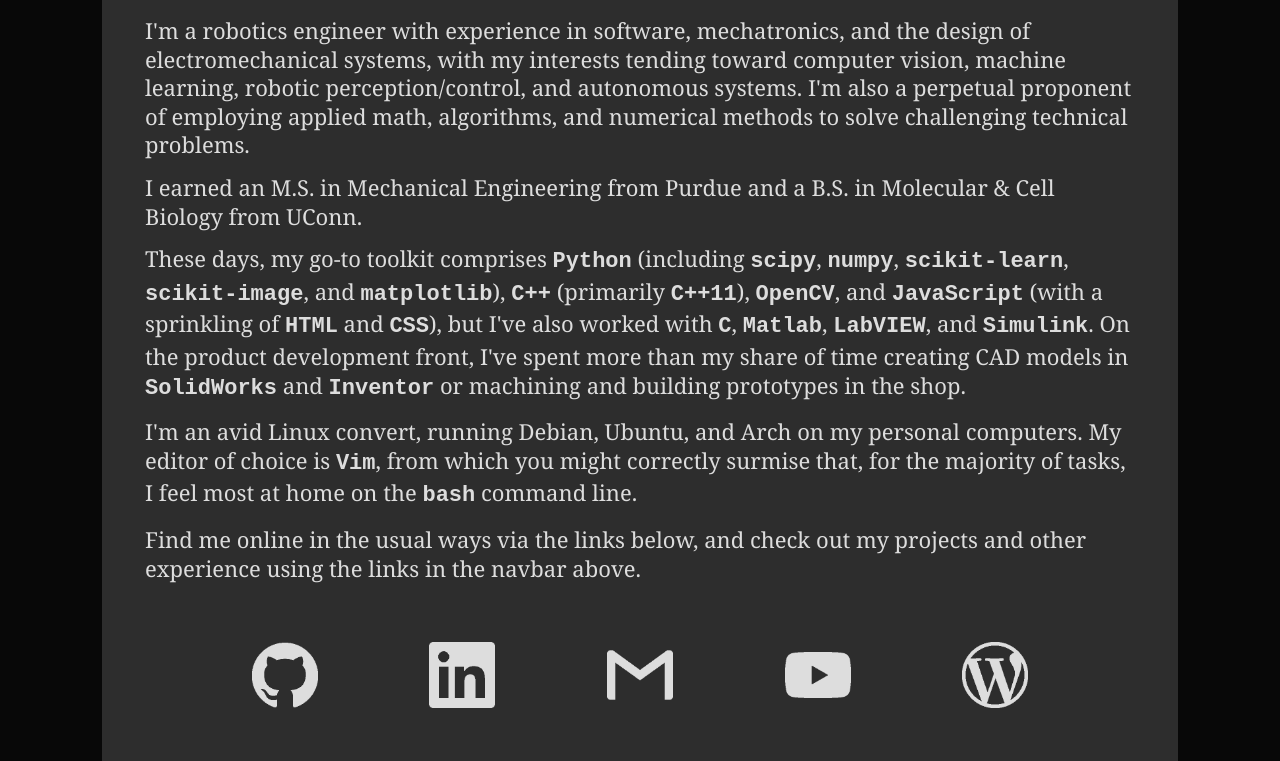
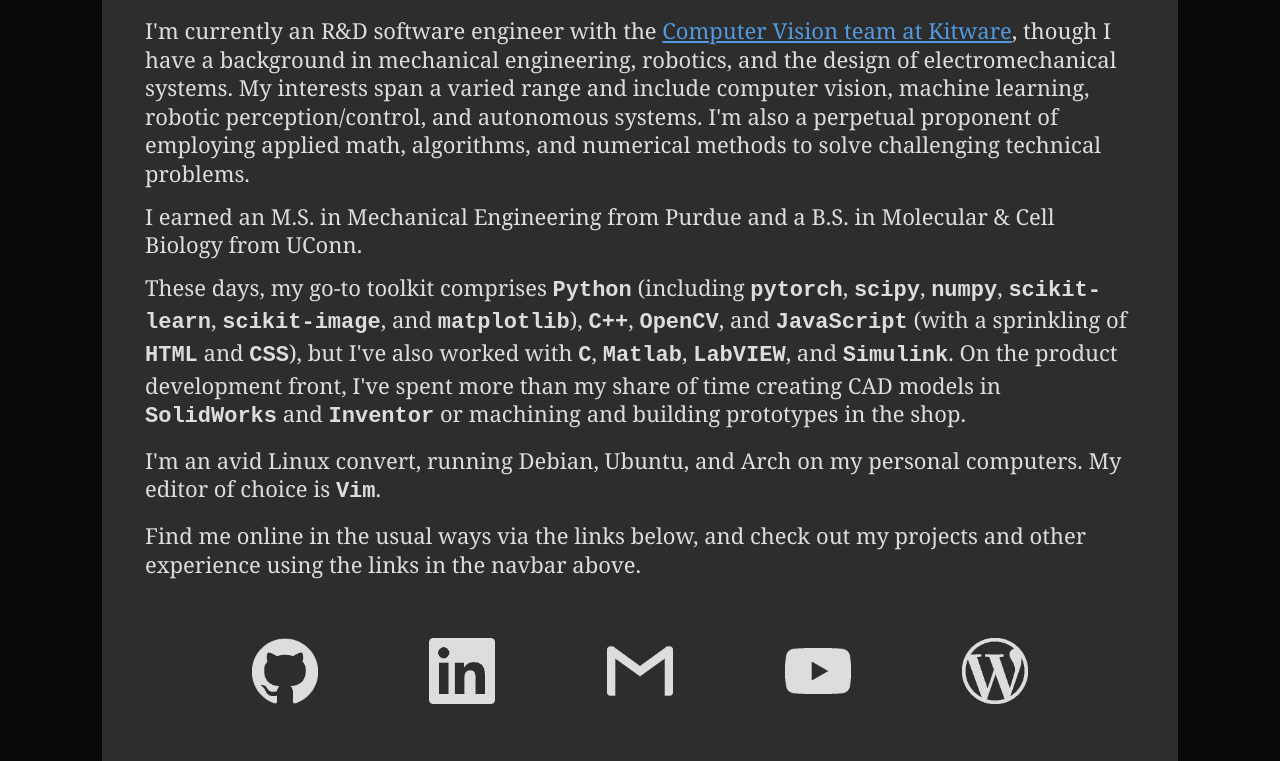
Before and after one commit to nrsyed/nrsyed.me, a plain HTML site: page public_html/index.html in a window 1280 px wide. Shown: the part 259-1020 px from the top of the page. Drawn offline with Linux system fonts and the light colour scheme.

Commit message:
Update index.html bio

```diff
--- a/public_html/index.html
+++ b/public_html/index.html
@@ -30,14 +30,16 @@
       <div id="content">
         <div id="nav-spacer"></div>
         <h1>Najam R. Syed</h1>
-        <h3>Robotics software engineer</h3>
+        <h3>Computer vision software engineer</h3>
         <p>
-        I'm a robotics engineer with experience in software, mechatronics, and
-        the design of electromechanical systems, with my interests tending
-        toward computer vision, machine learning, robotic perception/control,
-        and autonomous systems. I'm also a perpetual proponent of employing
-        applied math, algorithms, and numerical methods to solve challenging
-        technical problems.
+        I'm currently an R&amp;D software engineer with the
+        <a href="https://www.kitware.com/computer-vision-team/">Computer Vision
+        team at Kitware</a>, though I have a background in mechanical engineering,
+        robotics, and the design of electromechanical systems. My interests span
+        a varied range and include computer vision, machine learning, robotic
+        perception/control, and autonomous systems. I'm also a perpetual proponent
+        of employing applied math, algorithms, and numerical methods to solve
+        challenging technical problems.
         </p>
         <p>
         I earned an M.S. in Mechanical Engineering from Purdue and a B.S. in
@@ -45,21 +47,19 @@
         </p>
         <p>
         These days, my go-to toolkit comprises <code>Python</code> (including
-        <code>scipy</code>, <code>numpy</code>, <code>scikit-learn</code>,
-        <code>scikit-image</code>, and <code>matplotlib</code>),
-        <code>C++</code> (primarily <code>C++11</code>), <code>OpenCV</code>,
+        <code>pytorch</code>, <code>scipy</code>, <code>numpy</code>,
+        <code>scikit-learn</code>, <code>scikit-image</code>, and
+        <code>matplotlib</code>), <code>C++</code>, <code>OpenCV</code>,
         and <code>JavaScript</code> (with a sprinkling of <code>HTML</code> and
         <code>CSS</code>), but I've also worked with <code>C</code>,
         <code>Matlab</code>, <code>LabVIEW</code>, and <code>Simulink</code>.
         On the product development front, I've spent more than my share of time
-        creating CAD models in <code>SolidWorks</code> and
-        <code>Inventor</code> or machining and building prototypes in the shop.
+        creating CAD models in <code>SolidWorks</code> and <code>Inventor</code>
+        or machining and building prototypes in the shop.
         </p>
         <p>
         I'm an avid Linux convert, running Debian, Ubuntu, and Arch on my personal
-        computers. My editor of choice is <code>Vim</code>, from which
-        you might correctly surmise that, for the majority of tasks, I feel
-        most at home on the <code>bash</code> command line.
+        computers. My editor of choice is <code>Vim</code>.
         </p>
         <p>
         Find me online in the usual ways via the links below, and check out
```
